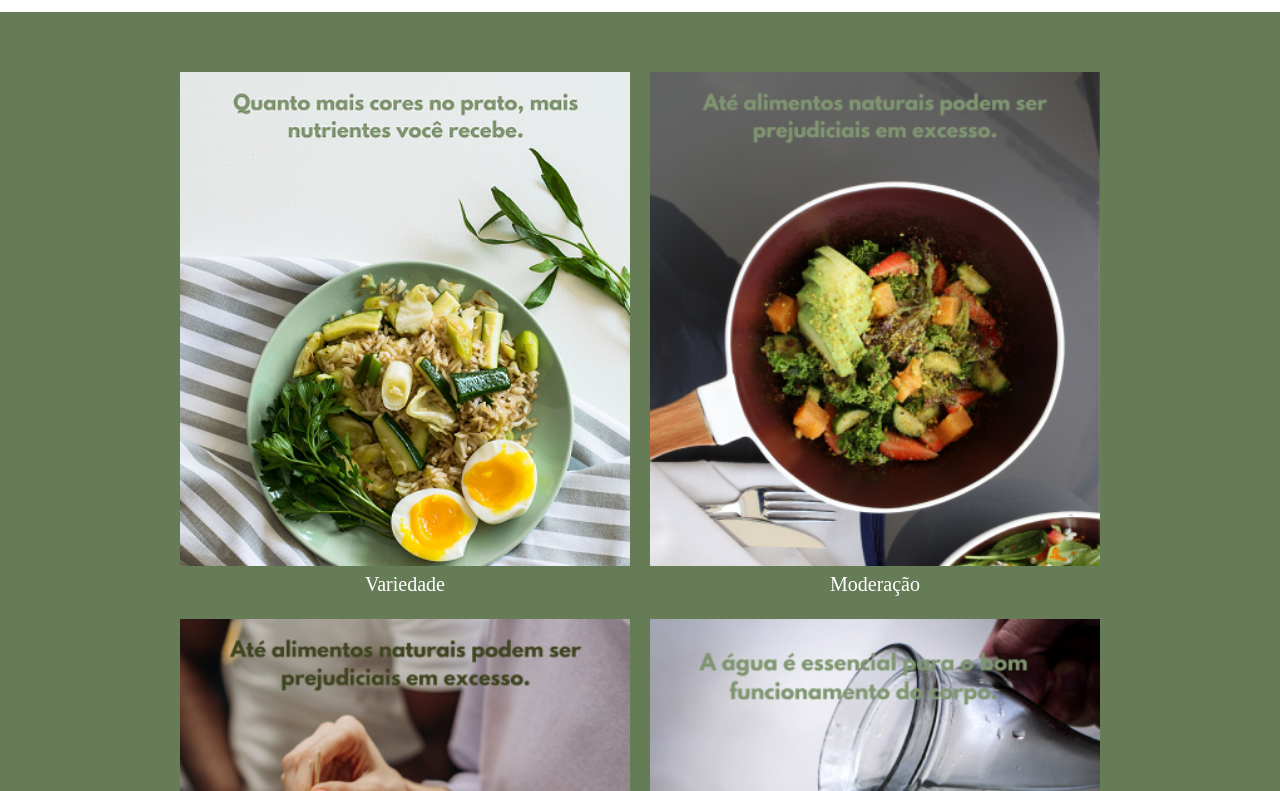
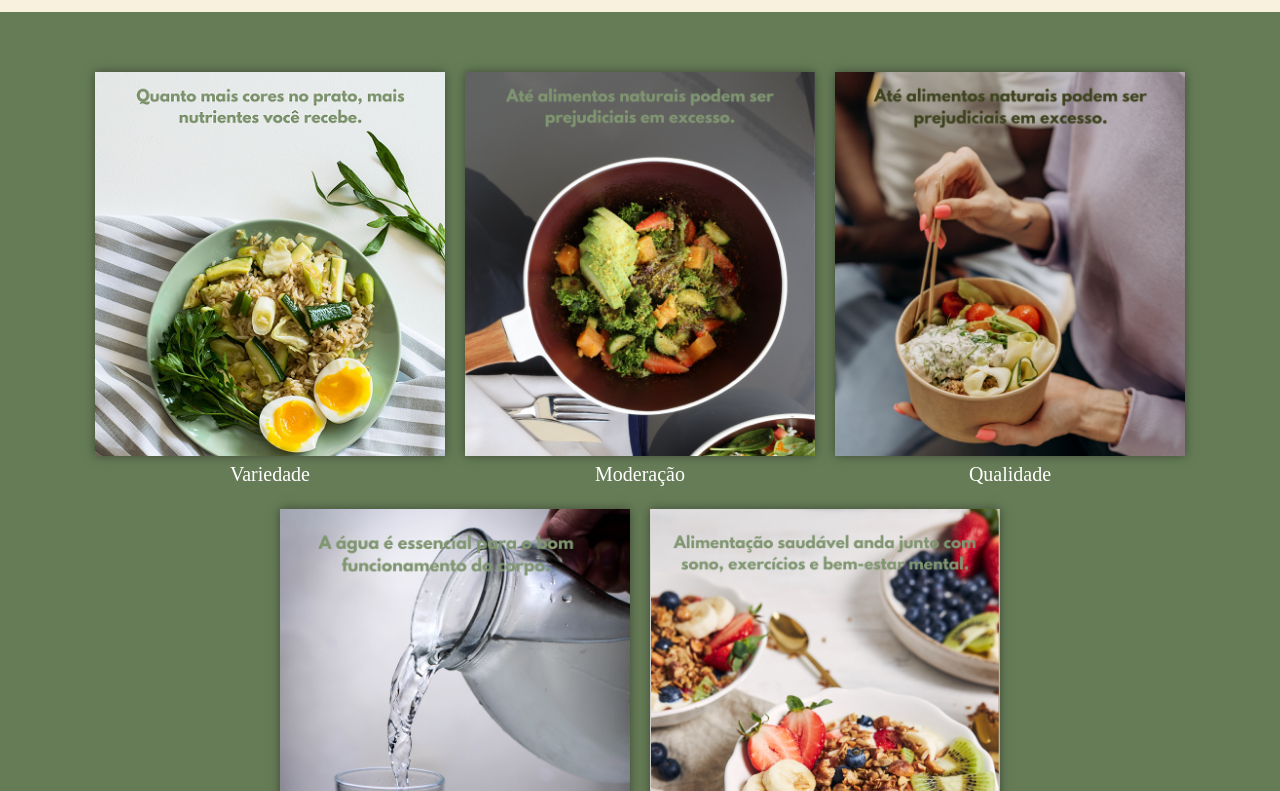
Before and after one commit to Miguel00Roza/Nutrivitta, a plain HTML site: page index.html in a window 1280 px wide. Shown: the part 679-1470 px from the top of the page. Drawn offline with Linux system fonts and the light colour scheme; a web font is replaced by a local one.

Commit message:
Mudei cor de fundo

```diff
--- a/css/style.css
+++ b/css/style.css
@@ -2,7 +2,9 @@
 @import url(https://fonts.googleapis.com/css2?family=Inter:ital,opsz,wght@0,14..32,100..900;1,14..32,100..900&display=swap);
 @import url(https://fonts.googleapis.com/css2?family=Inter:ital,opsz,wght@0,14..32,100..900;1,14..32,100..900&family=Irish+Grover&display=swap);
 
-
+body {
+    background-color: #f8f1de;
+}
 /*--Nav-Bar--*/
 header nav {
     display: flex;
@@ -22,7 +24,7 @@ header nav {
             transition: text-shadow 0.1s ease;
         }
         & li a:hover {
-            text-shadow: 0 0 1px black;
+            text-shadow: 0 0 10px black;
         }
     }
 }
@@ -35,6 +37,7 @@ header nav {
     background-size: cover;
     background-position: center;
     margin: 50px;
+    box-shadow: 0 0 10px #5e5a51;
     /*--conteudo--*/
     & .box {
         font-family: inter;
@@ -85,15 +88,17 @@ header nav {
         }
     }
     & ul {
+            width: 100%;
             display: flex;
             gap: 20px;
             flex-wrap: wrap;
             justify-content: center;
             margin-top: 50px;
             & li {
-                width: 450px;
+                width: 350px;
                 & img {
                     width: 100%;
+                    box-shadow: 0 0 10px #3d4b33;
                 }
                 & h4 {
                     text-align: center;
```
